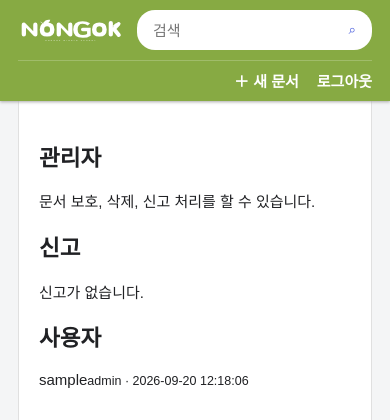
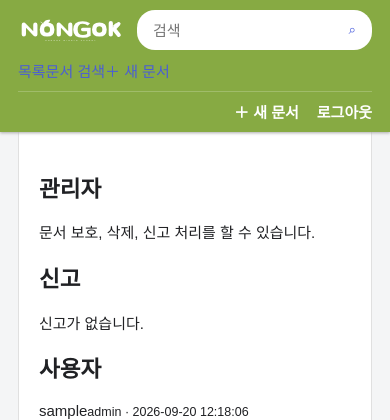
Before and after one commit to tjrtmdcks0917-crypto/nongok-wiki, a Flask app: page /admin in a window 390 px wide. Shown: the top 420 px of the page. Run offline with Flask 3, Linux system fonts and the light colour scheme; the visitor is signed in with stand-in values (Sample User, id 1); data comes from the database, SQL or seed files in the repository; data that the repository does not hold is empty; some libraries are stand-ins or nearby versions.

Commit message:
Add mobile document navigation

```diff
--- a/templates/base.html
+++ b/templates/base.html
@@ -8,6 +8,7 @@
 <nav class="menus"><a href="{{ url_for('index') }}">☰ 목록</a><a href="{{ url_for('wiki',title='학교생활') }}">◆ 학교생활</a><a href="{{ url_for('wiki',title='기타 도구') }}">▣ 기타 도구</a></nav>
 <form class="search" action="{{ url_for('search') }}"><input name="q" value="{{ request.args.get('q','') }}" placeholder="검색"><button>⌕</button></form>
 <nav class="users">{% if current_user %}{% if current_user.role=='admin' %}<a href="{{url_for('admin')}}">관리</a>{% endif %}<a href="{{url_for('new_page')}}">＋</a><a href="{{url_for('logout')}}">로그아웃</a>{% else %}<a href="{{url_for('login')}}">로그인</a><a href="{{url_for('register')}}">회원가입</a>{% endif %}</nav>
+<nav class="mobile-nav"><a href="{{url_for('index')}}">목록</a><a href="{{url_for('search')}}">문서 검색</a>{% if current_user %}<a href="{{url_for('new_page')}}">＋ 새 문서</a>{% endif %}</nav>
 <nav class="mobile-users">{% if current_user %}<a href="{{url_for('new_page')}}">＋ 새 문서</a><a href="{{url_for('logout')}}">로그아웃</a>{% else %}<a href="{{url_for('login')}}">로그인</a><a href="{{url_for('register')}}">회원가입</a>{% endif %}</nav>
 </div></header>
 <div class="site-grid"><main class="content">{% with messages=get_flashed_messages(with_categories=true) %}{% for category,msg in messages %}<div class="flash {{category}}">{{msg}}</div>{% endfor %}{% endwith %}{% block content %}{% endblock %}</main>
```
